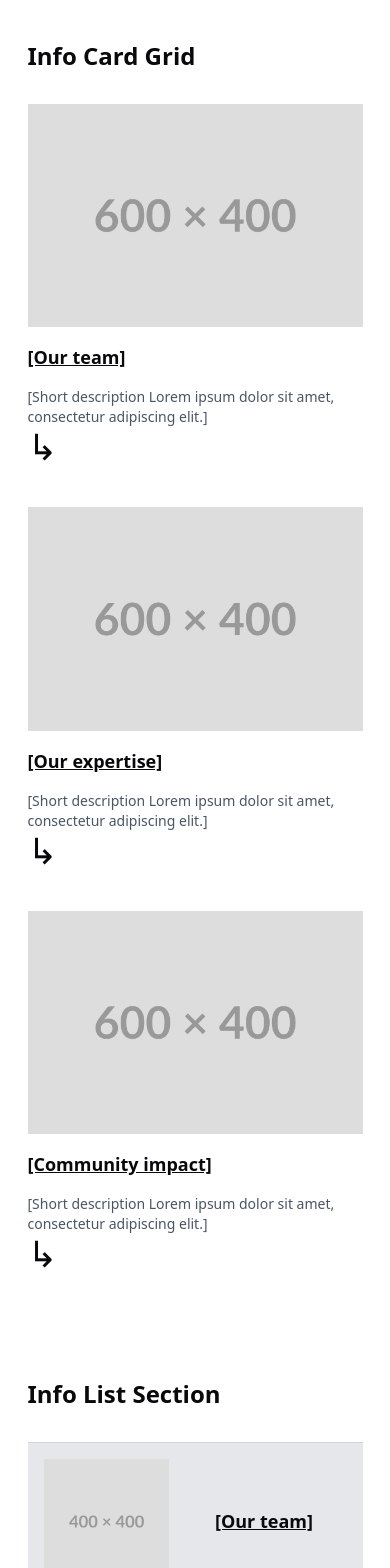
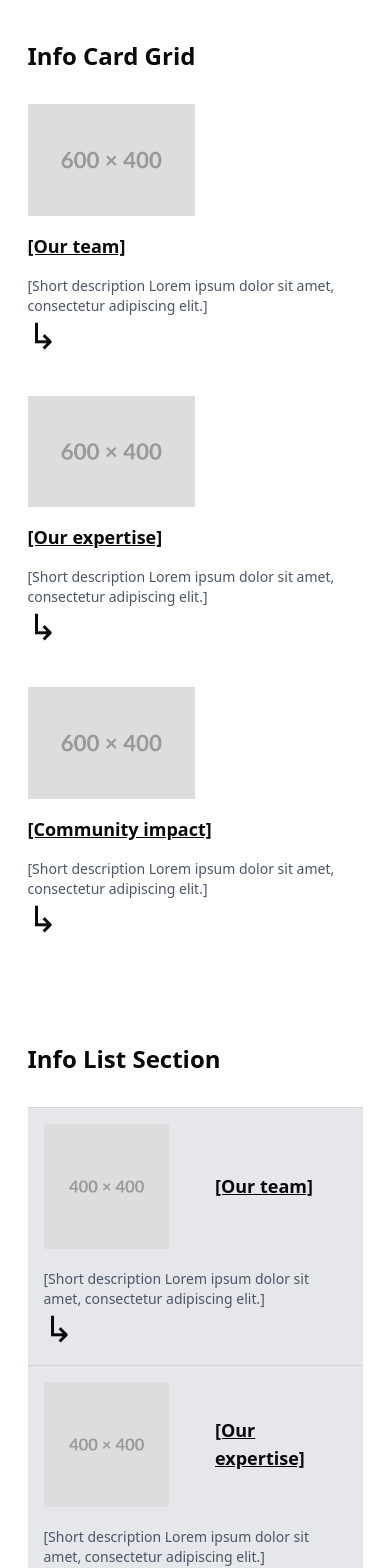
Before and after one commit to aansariaxioned/first-assignment, a Next.js app: page / in a window 390 px wide. Shown: the top 1568 px of the page. Built offline with nearby package versions, Linux system fonts and the light colour scheme.

Commit message:
initial commit

```diff
--- a/app/globals.css
+++ b/app/globals.css
@@ -1,5 +1,10 @@
 @import "tailwindcss";
 @import "tw-animate-css";
+
+@theme {
+  --breakpoint-xs: 375px;
+}
+
 
 @custom-variant dark (&:is(.dark *));
 
@@ -130,3 +135,11 @@
 @layer utilities {
   /* Move utility classes here */
 }
+
+
+/* @media(max-width: 375px){
+  .card-img{
+    display: grid;
+    grid-template-columns:1fr 1fr;
+  }
+} */
--- a/app/page.tsx
+++ b/app/page.tsx
@@ -1,4 +1,5 @@
-import ListCard from "@/components/ListCard";
+import CardItem from "@/components/CardItem";
+import CardList from "@/components/CardList";
 import LocationCard from "@/components/LocationCard";
 
 const infoItems = [
@@ -19,32 +20,30 @@ const infoItems = [
 const locationData = [
   {
     description: "[Optional location text] Nulla fringilla Lorem, ipsum dolor sit amet consectetur adipisicing elit. Aut saepe eum sint, excepturi fugiat minima ex debitis quo id!",
-    address: "208 Park Avenue",
-    city: "New York",
-    location: "NY 10017",
-    map: "Map",
+    address: "208 Park Avenue New York NY 10017",
+    map: "map",
     telephone: "+1 212.364.7800"
   },
 ]
 
 export default function Home() {
   return (
-    <div className="@container/main space-y-16 p-2 @sm:p-10 wrapper pt-10">
+    <div className=" space-y-16 p-2 @sm:p-10 wrapper pt-10">
 
       <section>
         <h2 className="text-2xl font-bold mb-8">Info Card Grid</h2>
-        <ListCard items={infoItems} layout="grid" className="border-0 shadow-none p-0" />
+        <CardItem items={infoItems} className="border-0 shadow-none p-0" />
       </section>
 
       <section className="pt-10">
         <h2 className="text-2xl font-bold mb-8">Info List Section</h2>
-        <ListCard items={infoItems} layout="list" className="border-0 shadow-none p-0 gap-0" />
+        <CardList items={infoItems} layout="list" className="border-0 shadow-none p-0 gap-0" />
       </section>
 
       <section className="pt-8">
         <h2 className="text-2xl font-bold mb-8">Location Card</h2>
         <h2 className="text-3xl font-semibold pb-5">New York</h2>
-        <LocationCard items={locationData} className="border-0 shadow-none p-0 gap-0"/>
+        <LocationCard items={locationData} className="border-0 shadow-none px-0 gap-0" />
       </section>
 
     </div>
--- /dev/null
+++ b/components/CardItem.tsx
@@ -0,0 +1,49 @@
+import Image from "next/image";
+import rectangleImage from "../public/png.png"
+import { Card, CardDescription, CardHeader, CardTitle } from "./ui/card";
+
+interface ListCardProps {
+  items: Array<{
+    title: string;
+    description: string;
+  }>;
+  className?: string;
+}
+
+export default function CardItem({ items, className }: ListCardProps) {
+  return (
+    <div className="@container">
+      <div className=" w-full grid grid-cols-1 md:grid-cols-2 lg:grid-cols-3 gap-x-6 gap-y-10">
+        {items.map((item, index) => (
+          <Card key={index} className={className}>
+            <CardHeader className="grid gap-y-4 p-0">
+              {/* Image */}
+              <div className="grid grid-cols-2 sm:grid-cols-1">
+                <Image
+                  src={rectangleImage}
+                  alt={item.title}
+                  width={400}
+                  height={400}
+                  className="h-full w-full"
+                />
+              </div>
+
+              {/* Title */}
+              <CardTitle className="text-lg sm:text-xl lg:text-2xl font-semibold underline ">
+                {item.title}
+              </CardTitle>
+
+              {/* Description and Arrow */}
+              <div className="grid col-span-full md:col-span-1">
+                <CardDescription className="text-sm sm:text-base text-gray-600">
+                  {item.description}
+                </CardDescription>
+                <p className="text-4xl font-medium">↳</p>
+              </div>
+            </CardHeader>
+          </Card>
+        ))}
+      </div>
+    </div>
+  )
+}
--- /dev/null
+++ b/components/CardList.tsx
@@ -0,0 +1,54 @@
+import Image from "next/image";
+import { Card, CardDescription, CardHeader, CardTitle } from "./ui/card";
+import { Separator } from "./ui/separator";
+import squareImage from "../public/400.svg"
+
+interface ListCardProps {
+  items: Array<{
+    title: string;
+    description: string;
+  }>;
+  layout?: "grid" | "list";
+  className?: string;
+}
+
+export default function CardList({ items, className }: ListCardProps) {
+  return (
+    <div className="@container">
+      <div className="w-full grid grid-cols-1">
+        {items.map((item, index) => (
+          <Card key={index} className={className}>
+
+            <Separator className="bg-gray-300" />
+
+            <CardHeader className="@container/card bg-gray-200 grid grid-cols-2 md:grid-cols-3 gap-x-10 gap-y-5 items-center p-4">
+              {/* Image */}
+              <div className="w-[125px] h-[125px] sm:w-[200px] sm:h-[200px]">
+                <Image
+                  src={squareImage}
+                  alt={item.title}
+                  width={200}
+                  height={200}
+                  className="h-full w-full"
+                />
+              </div>
+
+              {/* Title */}
+              <CardTitle className="text-lg sm:text-xl lg:text-2xl font-semibold underline">
+                {item.title}
+              </CardTitle>
+
+              {/* Description and Arrow */}
+              <div className="grid col-span-full md:col-span-1">
+                <CardDescription className="text-sm sm:text-base text-gray-600">
+                  {item.description}
+                </CardDescription>
+                <p className="text-4xl font-medium">↳</p>
+              </div>
+            </CardHeader>
+          </Card>
+        ))}
+      </div>
+    </div>
+  )
+}
--- a/components/ListCard.tsx
+++ /dev/null
@@ -1,73 +0,0 @@
-import { Card, CardDescription, CardHeader, CardTitle } from "@/components/ui/card";
-import { Separator } from "@/components/ui/separator";
-import Image from "next/image";
-import rectangleImage from "@/public/png.png";
-import squareImage from "@/public/400.svg";
-
-interface ListCardProps {
-  items: Array<{
-    title: string;
-    description: string;
-  }>;
-  layout?: "grid" | "list";
-  className?: string;
-}
-
-export function ListCard({ items, layout = "grid", className }: ListCardProps) {
-  return (
-    <div className="@container">
-      <div className={`
-        w-full
-        ${layout === "grid"
-          ? "grid grid-cols-1 md:grid-cols-2 lg:grid-cols-3 gap-x-6 gap-y-10"
-          : "grid grid-cols-1 "
-        }
-      `}>
-        {items.map((item, index) => (
-          <Card key={index} className={className}>
-            {layout === "list" && (
-            <Separator className="bg-gray-300"/>
-          )}
-            <CardHeader className={`
-              ${layout === "list"
-                ? "@container/card  bg-gray-200 grid grid-cols-2 md:grid-cols-3 gap-x-10 gap-y-5 items-center p-4"
-                : "grid gap-y-4 p-0"
-              }
-            `}>
-              {/* Image */}
-              <div className={`
-                ${layout === "list"
-                  ? "w-[125px] h-[125px] sm:w-[200px] sm:h-[200px]"
-                  : "w-full h-full"
-                }
-              `}>
-                <Image
-                  src={layout === "grid" ? rectangleImage : squareImage}
-                  alt={item.title}
-                  width={layout === "grid" ? 400 : 200}
-                  height={layout === "grid" ? 400 : 200}
-                  className="object-cover w-full h-full"
-                />
-              </div>
-
-              {/* Title */}
-              <CardTitle className="text-lg sm:text-xl lg:text-2xl font-semibold underline">
-                {item.title}
-              </CardTitle>
-
-              {/* Description and Arrow */}
-              <div className="grid  col-span-full md:col-span-1">
-                <CardDescription className="text-sm sm:text-base text-gray-600">
-                  {item.description}
-                </CardDescription>
-                <p className="text-4xl font-medium">↳</p>
-              </div>
-            </CardHeader>
-          </Card>
-        ))}
-      </div>
-    </div>
-  );
-}
-
-export default ListCard;
--- a/components/LocationCard.tsx
+++ b/components/LocationCard.tsx
@@ -6,8 +6,6 @@ interface LocationCardProps {
   items: Array<{
     description: string;
     address: string;
-    city: string;
-    location: string;
     map: string;
     telephone: string;
 
@@ -22,7 +20,7 @@ export default function LocationCard({ items = [], className }: LocationCardProp
         return (
           <Card key={index} className={className}>
 
-            <CardHeader>
+            <CardHeader className="p-0">
               <div className="image">
                 <Image
                   src={image}
@@ -36,14 +34,14 @@ export default function LocationCard({ items = [], className }: LocationCardProp
               </div>
             </CardHeader>
 
-            <CardContent className="text-[15px] sm:text-xl text-gray-900 py-4">
-              <p>{item.address}</p>
-              <p>{item.city}</p>
-              <p>{item.location}</p>
+            <CardContent className="text-[15px] sm:text-xl text-gray-900 py-4 px-0">
+              <p>{item.address.slice(0,15)}</p>
+              <p>{item.address.slice(15,25)}</p>
+              <p>{item.address.slice(25,)}</p>
             </CardContent>
 
-            <CardFooter className="grid">
-              <p className="text-[15px] sm:text-xl text-gray-900 pb-2 underline">{item.map}</p>
+            <CardFooter className="grid px-0">
+              <p className="text-[15px] sm:text-xl text-gray-900 pb-2 underline"><a href={item.map}>Map</a></p>
               <p><a href="tel:+1 212.364.7800" title="+1 212.364.7800">{item.telephone}</a></p>
             </CardFooter>
           </Card>
```
